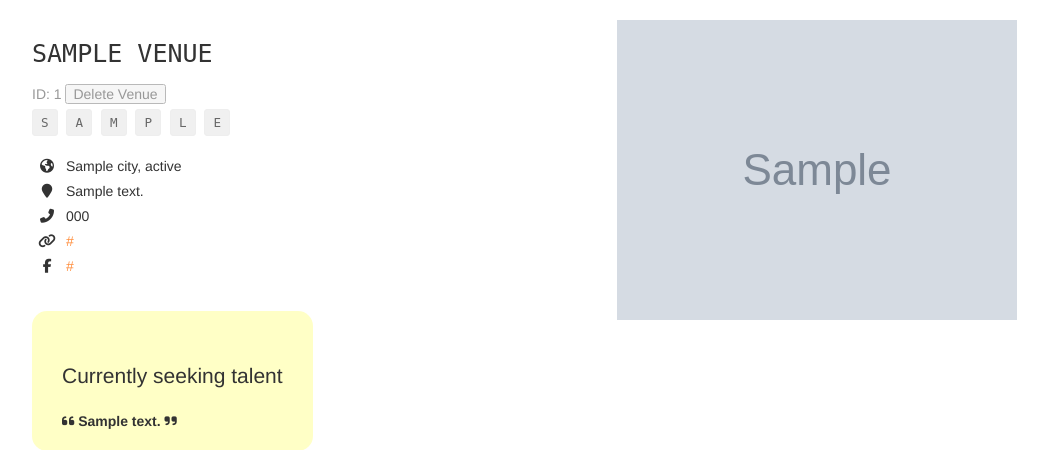
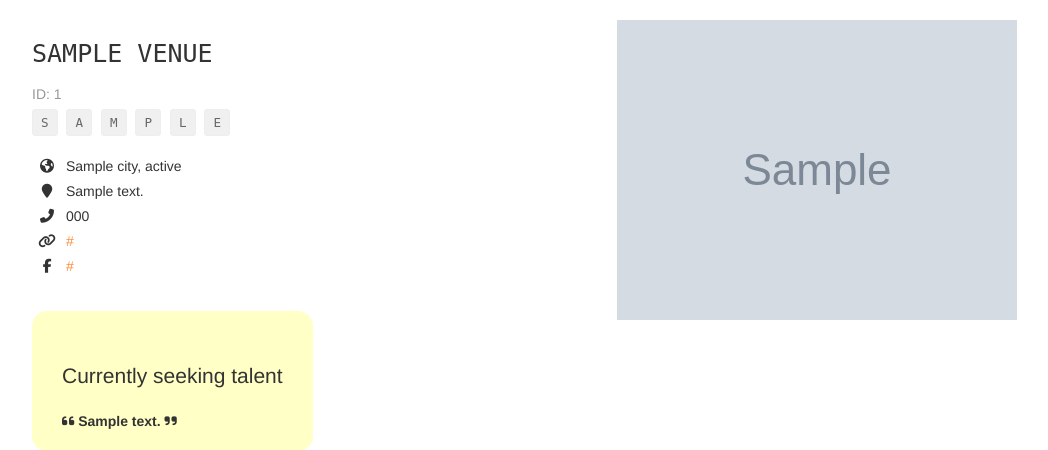
Before and after one commit to ocranbillions/fyyur, a Flask app: page /venues/1 in a window 1280 px wide. Shown: the part 60-510 px from the top of the page, without its empty margins (38-1086 px from the left). Run offline with Flask 2, Linux system fonts and the light colour scheme; tables that the repository leaves empty hold one stand-in row (values such as "Sample post"); grey boxes marked "Sample" are stand-in pictures; some libraries are stand-ins or nearby versions.

Commit message:
comment delete btn

```diff
--- a/templates/pages/show_venue.html
+++ b/templates/pages/show_venue.html
@@ -8,7 +8,7 @@
 		</h1>
 		<p class="subtitle">
 			ID: {{ venue.id }}
-			<input type="button" value="Delete Venue" data-venueid="{{ venue.id }}" id="deleteBtn" style="line-height: 1;" onclick="deleteVenue(event);"/>
+			<!-- <input type="button" value="Delete Venue" data-venueid="{{ venue.id }}" id="deleteBtn" style="line-height: 1;" onclick="deleteVenue(event);"/> -->
 		</p>
 		<div class="genres">
 			{% for genre in venue.genres %}
```
